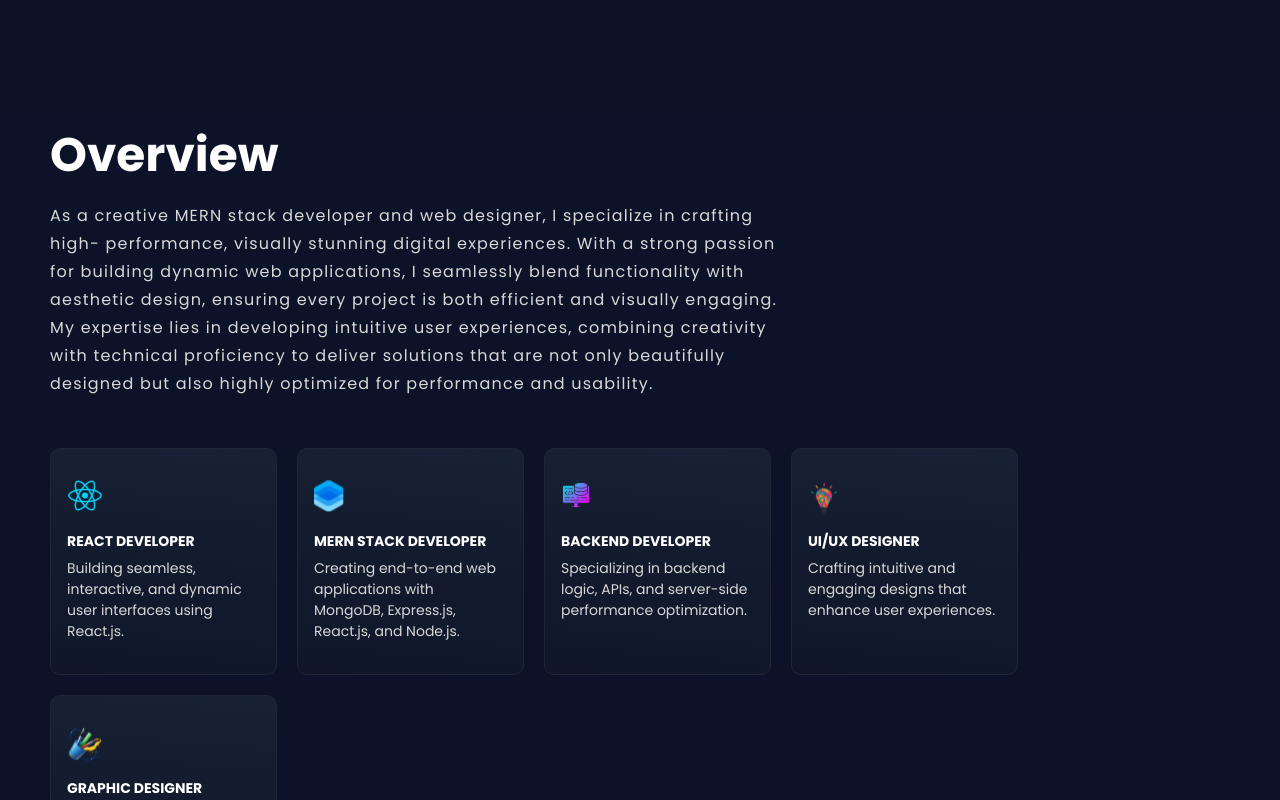
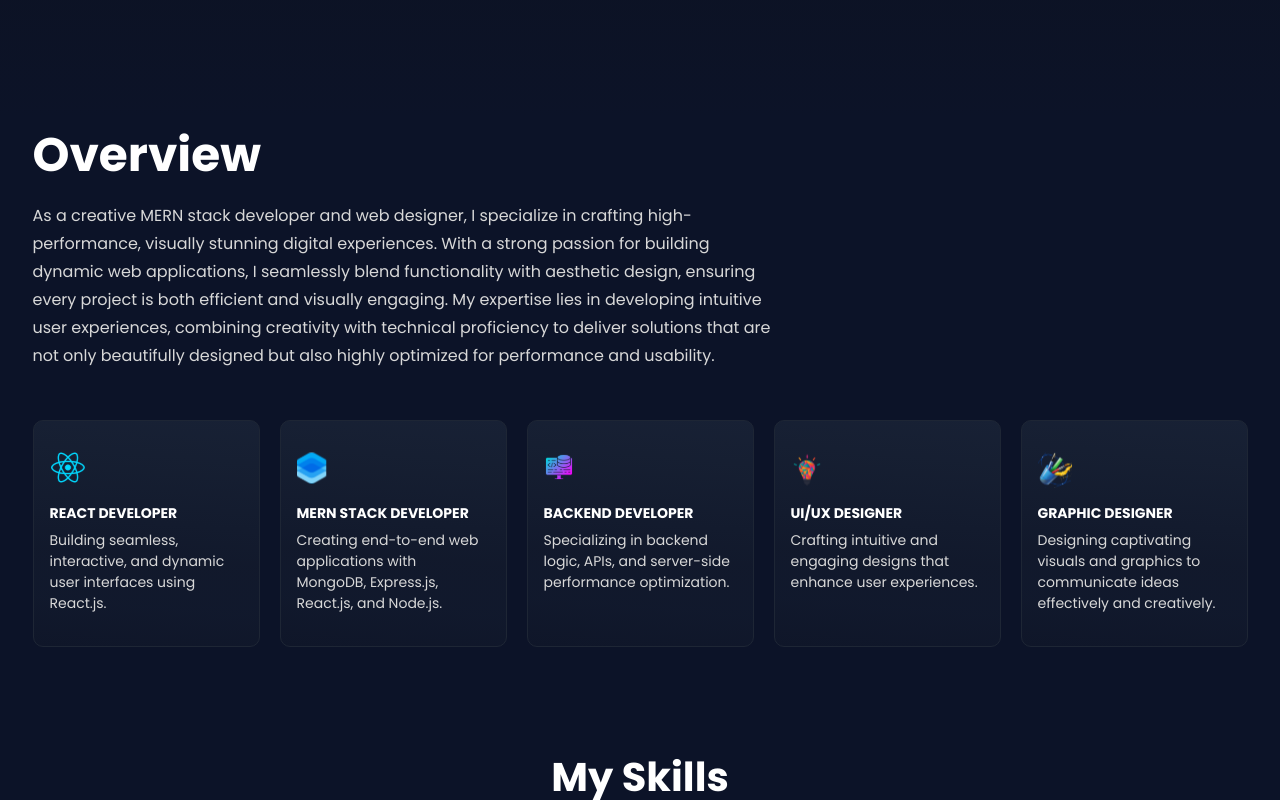
Before and after one commit to anandhuguts/anandhu-portfolio, a React (Vite) app: page / in a window 1280 px wide. Shown: the part 900-1700 px from the top of the page. Built offline with nearby package versions, Linux system fonts and the light colour scheme; a web font is replaced by a local one.

Commit message:
overview res

```diff
--- a/src/components/pages/Overview.jsx
+++ b/src/components/pages/Overview.jsx
@@ -7,8 +7,8 @@ import Background3D from "../sub components/Background";
 function Overview() {
   return (
     <Element name="about">
-      <section className="relative flex  w-full min-h-[766px] bg-[#0C1328] text-white overflow-hidden ">
-        <div className=" mx-auto px-[50px]">
+      <section className="relative flex  w-full pb-[100px] bg-[#0C1328] text-white overflow-hidden ">
+        <div className=" mx-auto px-[20px]">
           <motion.div
             initial={{ y: -100, opacity: 0 }}
             whileInView={{ y: 0, opacity: 1 }}
@@ -18,7 +18,7 @@ function Overview() {
             <h2 className="font-script font-bold text-white text-[47px]">
               Overview
             </h2>
-            <p className=" max-w-[750px] font-script font-normal text-[#D8D8D8] text-[16px] leading-[28px] tracking-[1.2px] mt-[11px]">
+            <p className="max-[400px]:!text-[13.5px] max-w-[750px] font-script font-normal text-[#D8D8D8] text-[16px] leading-[28px]  mt-[11px]">
               As a creative MERN stack developer and web designer, I specialize
               in crafting high- performance, visually stunning digital
               experiences. With a strong passion for building dynamic web
--- a/src/components/sub components/Background.jsx
+++ b/src/components/sub components/Background.jsx
@@ -6,7 +6,7 @@ const Background3D = () => {
   return (
     <Canvas
       style={{ pointerEvents: "none" }}
-      className="!absolute !top-0 !left-0 !w-full !h-screen z-[1]"
+      className="!absolute !top-0 !left-0 !w-full h-[1080px] z-[1]"
       frameloop="demand"
       gl={{ preserveDrawingBuffer: true }}
       onCreated={({ gl }) => {
```
